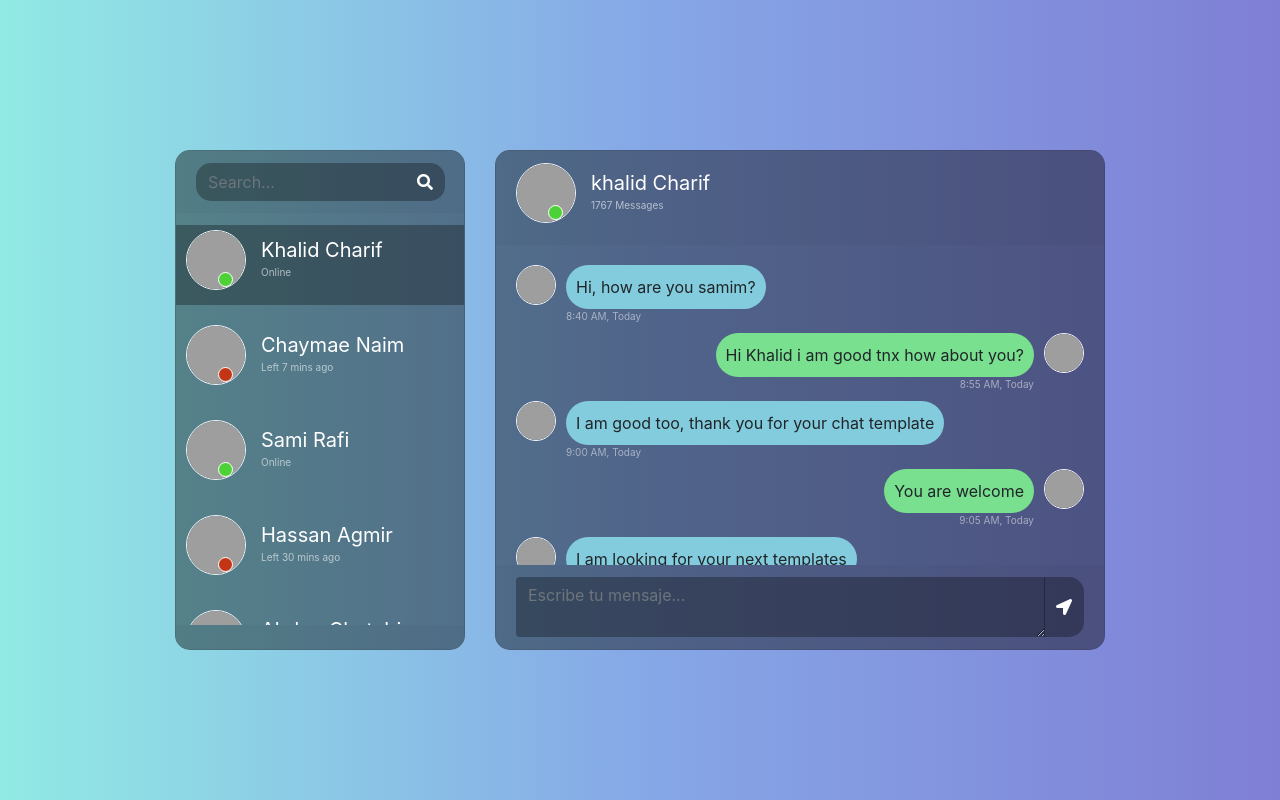
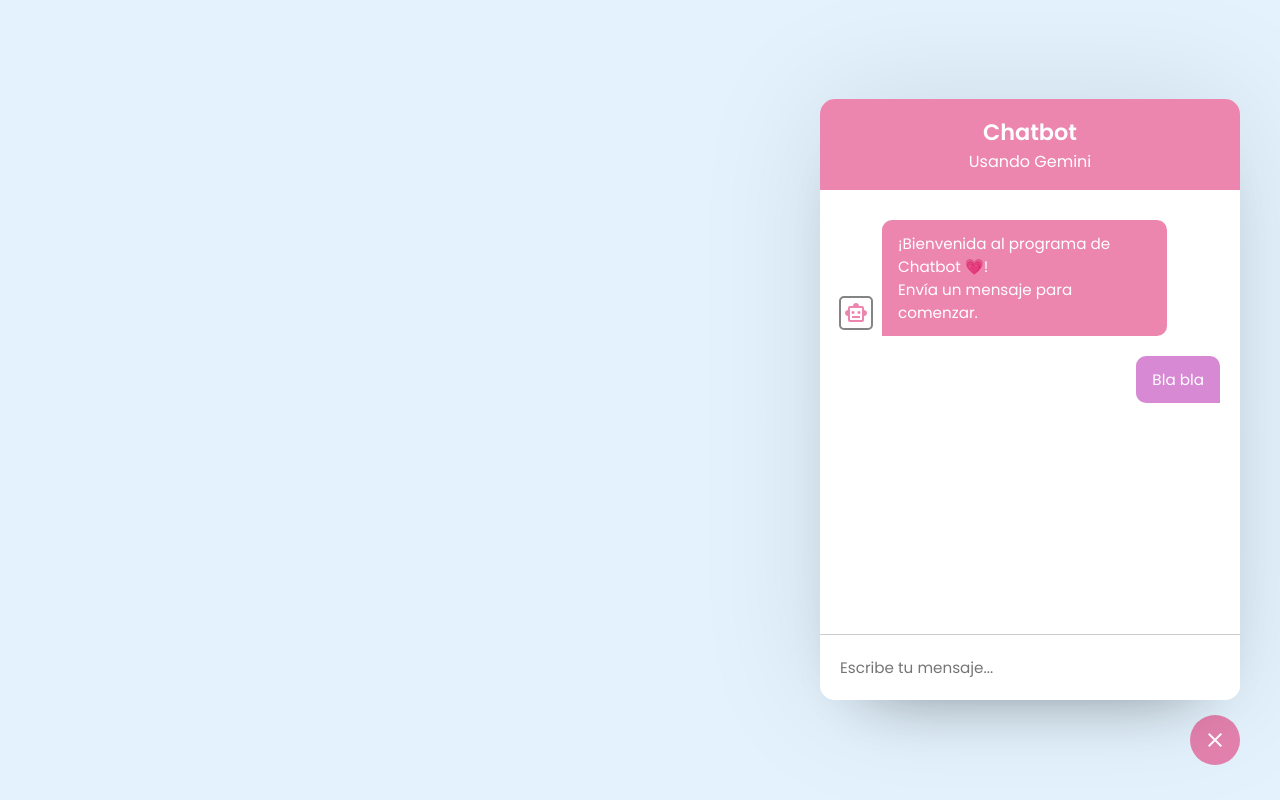
Before and after one commit to ChiaraVL/Gemini-Chatbot, a plain HTML site: page frontend/html/index.html in a window 1280 px wide. Drawn offline with nearby package versions, Linux system fonts and the light colour scheme; grey boxes are pictures that could not be loaded.

Commit message:
Implementación de front base

```diff
--- a/backend/index.js
+++ b/backend/index.js
@@ -5,8 +5,6 @@ import colors from 'colors';
 let chatHistory = [];
 
 async function main() {
-  console.log(colors.bold.cyan('¡Bienvenida al programa de Chatbot!'));
-  console.log(colors.bold.cyan('Puedes comenzar a chatear con el bot.'));
 
   while (true) {
     const userInput = readlineSync.question(colors.magenta('You: '));
--- a/frontend/css/chat.css
+++ /dev/null
@@ -1,214 +0,0 @@
-body,
-html{
-    height: 100%;
-    margin: 0;
-    background: #7F7FD5;
-    background: -webkit-linear-gradient(to right, #91EAE4, #86A8E7, #7F7FD5);
-    background: linear-gradient(to right, #91EAE4, #86A8E7, #7F7FD5);
-}
-
-.chat{
-    margin-top: auto;
-    margin-bottom: auto;
-}
-
-.card{
-    height: 500px;
-    border-radius: 15px !important;
-    background-color: rgba(0, 0, 0, 0.4) !important;
-}
-
-.contacts_body{
-    padding: 0.75rem 0 !important;
-    overflow-y: auto;
-    white-space: nowrap;
-}
-
-.msg_card_body{
-    overflow-y: auto;
-}
-
-.card-header {
-    border-radius: 15px 15px 0 0 !important;
-    border-bottom: 0 !important;
-}
-
-.card-footer {
-    border-radius: 0 0 15px 15px !important;
-    border-top: 0 !important;
-}
-
-.container {
-    align-content: center;
-}
-
-.search {
-    border-radius: 15px 0 0 15px !important;
-    background-color: rgba(0, 0, 0, 0.3) !important;
-    border: 0 !important;
-    color: white !important;
-}
-
-
-.type_msg {
-    background-color: rgba(0, 0, 0, 0.3) !important;
-    border: 0 !important;
-    color: white !important;
-    height: 60px !important;
-    overflow-y: auto;
-}
-
-.type_msg:focus, .search:focus{
-    box-shadow: none !important;
-    outline: 0px !important;
-}
-
-.send_btn, .search_btn {
-    border-radius: 0 15px 15px 0 !important;
-    background-color: rgba(0, 0, 0, 0.3) !important;
-    border: 0 !important;
-    color: white !important;
-    cursor: pointer;
-}
-
-.contacts {
-    list-style: none;
-    padding: 0;
-}
-
-.contacts li {
-    width: 100% !important;
-    padding: 5px 10px;
-    margin-bottom: 15px !important;
-}
-
-.active {
-    background-color: rgba(0, 0, 0, 0.3);
-}
-
-.user_img {
-    height: 60px;
-    width: 60px;
-    border: 1.5px solid #f5f6fa;
-}
-
-.user_img_msg {
-    height: 40px;
-    width: 40px;
-    border: 1.5px solid #f5f6fa;
-}
-
-.img_cont {
-    position: relative;
-    height: 70px;
-    width: 70 px;
-}
-
-.img_cont_msg {
-    height: 40px;
-    width: 40px;
-}
-
-.online_icon {
-    position: absolute;
-    height: 15px;
-    width: 15px;
-    background-color: #4cd137;
-    border-radius: 50%;
-    bottom: 13px;
-    right: 13px;
-    border: 1.5px solid white;
-}
-
-.offline {
-    background-color: #c23616 !important;
-}
-
-.user_info {
-    margin-top: auto;
-    margin-bottom: auto;
-    margin-left: 15px;
-}
-
-.user_info span{
-    font-size: 20px;
-    color: white;
-}
-
-.user_info p{
-    font-size: 10px;
-    color: rgba(255, 255, 255, 0.6);
-}
-
-.msg_container {
-    margin-top: auto;
-    margin-bottom: auto;
-    margin-left: 10px;
-    border-radius: 25px;
-    background-color: #82ccdd;
-    padding: 10px;
-    position: relative;
-}
-
-.msg_container_send {
-    margin: auto;
-    margin-bottom: auto;
-    margin-right: 10px;
-    border-radius: 25px;
-    background-color: #78e08f;
-    padding: 10px;
-    position: relative;
-}
-
-.msg_time_send {
-	position: absolute;
-	right: 0;
-	bottom: -15px;
-	color: rgba(255, 255, 255, 0.5);
-	font-size: 10px;
-}
-
-.msg_time {
-    position: absolute;
-    left: 0;
-    bottom: -15px;
-    color: rgba(255, 255, 255, 0.5);
-    font-size: 10px;
-}
-
-.meg_head {
-    position: relative;
-}
-
-* width */
-
-::-webkit-scrollbar {
-	width: 10px;
-}
-
-
-/* Track */
-
-::-webkit-scrollbar-track {
-	background: #f1f1f1;
-}
-
-
-/* Handle */
-
-::-webkit-scrollbar-thumb {
-	background: #888;
-}
-
-
-/* Handle on hover */
-
-::-webkit-scrollbar-thumb:hover {
-	background: #555;
-}
-
-@media(max-width: 576px) {
-	.contacts_card {
-		margin-bottom: 15px !important;
-	}
-}
--- /dev/null
+++ b/frontend/css/style.css
@@ -0,0 +1,152 @@
+@import url('https://fonts.googleapis.com/css2?family=Poppins:wght@400;500;600&display=swap');
+* {
+    margin: 0;
+    padding: 0;
+    box-sizing: border-box;
+    font-family: 'Poppins', sans-serif;
+}
+
+body {
+ background: #e3f2fd;
+}
+
+.chatbot-toggler {
+    position: fixed;
+    right: 40px;
+    bottom: 35px;
+    height: 50px;
+    width: 50px;
+    color: #fff;
+    border: none;
+    display: flex;
+    align-items: center;
+    justify-content: center;
+    outline: none;
+    cursor: pointer;
+    background: rgba(227, 74, 135, 0.667);
+    border-radius: 50%;
+}
+
+.chatbot-toggler span {
+    position: absolute;
+}
+
+.show-chatbot .chatbot-toggler span:first-child,
+.chatbot-toggler span:last-child {
+    opacity: 0;
+}
+
+.show-chatbot .chatbot-toggler span:last-child {
+    opacity: 1;
+}
+
+.chatbot {
+    position: fixed;
+    right: 40px;
+    bottom: 100px;
+    width: 420px;
+    transform: scale(0.5);
+    opacity: 0;
+    background: #fff;
+    border-radius: 15px;
+    overflow: hidden;
+    box-shadow: 0 0 128px 0 rgba(0, 0, 0, 0.1),
+                0 32px 64px -48px rgba(0, 0, 0, 0.5);
+}
+
+.show-chatbot .chatbot{
+    transform: scale(1);
+    opacity: 1;
+    pointer-events: auto;
+}
+
+.chatbot header {
+    background: rgba(227, 74, 135, 0.667);
+    padding: 16px 0;
+    text-align: center;
+}
+
+.chatbot header h2 {
+    color: #fff;
+    font-size: 1.4rem;
+}
+
+.chatbot .chat {
+    height: 510px;
+    overflow-y: auto;
+    padding: 30px 20px 70px;
+}
+
+.chatbot .chat-incoming, .chat-outgoing {
+    display: flex;
+}
+
+.chat-incoming span{
+    height: 32px;
+    width: 32px;
+    color: rgba(227, 74, 135, 0.667);
+    align-self: flex-end;
+    text-align: center;
+    outline: auto;
+    outline-color: #848484;
+    line-height: 32px;
+    border-radius: 4px;
+    margin: 0 10px 7px 0;
+}
+
+.chat-outgoing {
+    margin: 20px 0;
+    justify-content: flex-end;
+}
+
+.chatbot .chat-incoming p {
+    color: #fff;
+    max-width: 75%;
+    font-size: 0.95rem;
+    padding: 12px 16px;
+    background-color: rgba(227, 74, 135, 0.667);;
+    border-radius: 10px 10px 10px 0;
+}
+
+.chatbot .chat-outgoing p {
+    color: #fff;
+    font-size: 0.95rem;
+    padding: 12px 16px;
+    border-radius: 10px 10px 0 10px;
+    background-color: rgba(195, 79, 191, 0.667);
+}
+
+.chatbot .chat-input {
+    position: absolute;
+    bottom: 0;
+    width: 100%;
+    display: flex;
+    gap: 5px;
+    background-color: #fff;
+    padding: 5px 20px;
+    border-top: 1px solid #ccc;
+}
+
+.chat-input textarea {
+    height: 55px;
+    width: 100%;
+    border: none;
+    outline: none;
+    font-size: 0.95rem;
+    resize: none;
+    padding: 16px 15px 16px 0;
+}
+
+.chat-input span {
+    align-self: flex-end;
+    height: 55px;
+    line-height: 55px;
+    color: rgba(227, 74, 135, 0.667);
+    font-size: 1.35rem;
+    cursor: pointer;
+    visibility: hidden;
+}
+
+.chat-input textarea:valid ~ span {
+    visibility: visible;
+}
--- a/frontend/html/index.html
+++ b/frontend/html/index.html
@@ -1,185 +1,35 @@
 <!DOCTYPE html>
-<html>
-	<head>
-		<title>Chat</title>
-		<!-- Bootstrap -->
-		<link rel="stylesheet" href="https://stackpath.bootstrapcdn.com/bootstrap/4.1.3/css/bootstrap.min.css" >
-		<!-- Font awesome -->
-		<link rel="stylesheet" href="https://use.fontawesome.com/releases/v5.5.0/css/all.css" >
-		<!-- CSS -->
-		<link rel="stylesheet" type="text/css" href="../css/chat.css">
-	</head>
-	<body>
-		<div class="container-fluid h-100">
-			<div class="row justify-content-center h-100">
-				<div class="col-md-4 col-xl-3 chat"><div class="card mb-sm-3 mb-md-0 contacts_card">
-					<div class="card-header">
-						<div class="input-group">
-							<input type="text" placeholder="Search..." name="" class="form-control search">
-							<div class="input-group-prepend">
-								<span class="input-group-text search_btn"><i class="fas fa-search"></i></span>
-							</div>
-						</div>
-					</div>
-					<div class="card-body contacts_body">
-						<ui class="contacts">
-						<li class="active">
-							<div class="d-flex bd-highlight">
-								<div class="img_cont">
-									<img src="https://static.turbosquid.com/Preview/001292/481/WV/_D.jpg" class="rounded-circle user_img">
-									<span class="online_icon"></span>
-								</div>
-								<div class="user_info">
-									<span>Khalid Charif</span>
-									<p>Online</p>
-								</div>
-							</div>
-						</li>
-						<li>
-							<div class="d-flex bd-highlight">
-								<div class="img_cont">
-									<img src="https://2.bp.blogspot.com/-8ytYF7cfPkQ/WkPe1-rtrcI/AAAAAAAAGqU/FGfTDVgkcIwmOTtjLka51vineFBExJuSACLcBGAs/s320/31.jpg" class="rounded-circle user_img">
-									<span class="online_icon offline"></span>
-								</div>
-								<div class="user_info">
-									<span>Chaymae Naim</span>
-									<p>Left 7 mins ago</p>
-								</div>
-							</div>
-						</li>
-						<li>
-							<div class="d-flex bd-highlight">
-								<div class="img_cont">
-									<img src="https://i.pinimg.com/originals/ac/b9/90/acb990190ca1ddbb9b20db303375bb58.jpg" class="rounded-circle user_img">
-									<span class="online_icon"></span>
-								</div>
-								<div class="user_info">
-									<span>Sami Rafi</span>
-									<p>Online</p>
-								</div>
-							</div>
-						</li>
-						<li>
-							<div class="d-flex bd-highlight">
-								<div class="img_cont">
-									<img src="https://avatars.hsoubcdn.com/ed57f9e6329993084a436b89498b6088?s=256" class="rounded-circle user_img">
-									<span class="online_icon offline"></span>
-								</div>
-								<div class="user_info">
-									<span>Hassan Agmir</span>
-									<p>Left 30 mins ago</p>
-								</div>
-							</div>
-						</li>
-						<li>
-							<div class="d-flex bd-highlight">
-								<div class="img_cont">
-									<img src="https://static.turbosquid.com/Preview/001214/650/2V/boy-cartoon-3D-model_D.jpg" class="rounded-circle user_img">
-									<span class="online_icon offline"></span>
-								</div>
-								<div class="user_info">
-									<span>Abdou Chatabi</span>
-									<p>Left 50 mins ago</p>
-								</div>
-							</div>
-						</li>
-						</ui>
-					</div>
-					<div class="card-footer"></div>
-				</div></div>
-				<div class="col-md-8 col-xl-6 chat">
-					<div class="card">
-						<div class="card-header msg_head">
-							<div class="d-flex bd-highlight">
-								<div class="img_cont">
-									<img src="https://static.turbosquid.com/Preview/001292/481/WV/_D.jpg" class="rounded-circle user_img">
-									<span class="online_icon"></span>
-								</div>
-								<div class="user_info">
-									<span>khalid Charif</span>
-									<p>1767 Messages</p>
-								</div>
-							</div>
-						</div>
-						<div class="card-body msg_card_body">
-							<div class="d-flex justify-content-start mb-4">
-								<div class="img_cont_msg">
-									<img src="https://static.turbosquid.com/Preview/001292/481/WV/_D.jpg" class="rounded-circle user_img_msg">
-								</div>
-								<div class="msg_container">
-									Hi, how are you samim?
-									<span class="msg_time">8:40 AM, Today</span>
-								</div>
-							</div>
-							<div class="d-flex justify-content-end mb-4">
-								<div class="msg_container_send">
-									Hi Khalid i am good tnx how about you?
-									<span class="msg_time_send">8:55 AM, Today</span>
-								</div>
-								<div class="img_cont_msg">
-							<img src="https://avatars.hsoubcdn.com/ed57f9e6329993084a436b89498b6088?s=256" class="rounded-circle user_img_msg">
-								</div>
-							</div>
-							<div class="d-flex justify-content-start mb-4">
-								<div class="img_cont_msg">
-									<img src="https://static.turbosquid.com/Preview/001292/481/WV/_D.jpg" class="rounded-circle user_img_msg">
-								</div>
-								<div class="msg_container">
-									I am good too, thank you for your chat template
-									<span class="msg_time">9:00 AM, Today</span>
-								</div>
-							</div>
-							<div class="d-flex justify-content-end mb-4">
-								<div class="msg_container_send">
-									You are welcome
-									<span class="msg_time_send">9:05 AM, Today</span>
-								</div>
-								<div class="img_cont_msg">
-							<img src="https://avatars.hsoubcdn.com/ed57f9e6329993084a436b89498b6088?s=256" class="rounded-circle user_img_msg">
-								</div>
-							</div>
-							<div class="d-flex justify-content-start mb-4">
-								<div class="img_cont_msg">
-									<img src="https://static.turbosquid.com/Preview/001292/481/WV/_D.jpg" class="rounded-circle user_img_msg">
-								</div>
-								<div class="msg_container">
-									I am looking for your next templates
-									<span class="msg_time">9:07 AM, Today</span>
-								</div>
-							</div>
-							<div class="d-flex justify-content-end mb-4">
-								<div class="msg_container_send">
-									Ok, thank you have a good day
-									<span class="msg_time_send">9:10 AM, Today</span>
-								</div>
-								<div class="img_cont_msg">
-						<img src="https://avatars.hsoubcdn.com/ed57f9e6329993084a436b89498b6088?s=256" class="rounded-circle user_img_msg">
-								</div>
-							</div>
-							<div class="d-flex justify-content-start mb-4">
-								<div class="img_cont_msg">
-									<img src="https://static.turbosquid.com/Preview/001292/481/WV/_D.jpg" class="rounded-circle user_img_msg">
-								</div>
-								<div class="msg_container">
-									Bye, see you
-									<span class="msg_time">9:12 AM, Today</span>
-								</div>
-							</div>
-						</div>
-						<div class="card-footer">
-							<div class="input-group">
-								<textarea name="" class="form-control type_msg" placeholder="Escribe tu mensaje..."></textarea>
-								<div class="input-group-append">
-									<span class="input-group-text send_btn"><i class="fas fa-location-arrow"></i></span>
-								</div>
-							</div>
-						</div>
-					</div>
-				</div>
-			</div>
-		</div>
-	<!-- JQuery -->
-	<script src="https://ajax.googleapis.com/ajax/libs/jquery/3.3.1/jquery.min.js"></script>
-	<script type="text/javascript" src="../js/chat.js"></script>
-	</body>
+<html lang="es" dir="ltr">
+    <head>
+        <meta charset="utf-8">
+        <title>Chatbot | Chiara V</title>
+        <link rel="stylesheet" href="../css/style.css">
+        <meta name="viewport" content="width=device-width, initial-scale=1.0">
+        <link rel="stylesheet" href="https://fonts.googleapis.com/css2?family=Material+Symbols+Outlined:opsz,wght,FILL,GRAD@48,400,0,0">
+    </head>
+    <body class="show-chatbot">
+        <button class="chatbot-toggler">
+            <span class="material-symbols-outlined">mode_comment</span>
+            <span class="material-symbols-outlined">close</span>
+        </button>
+        <div class="chatbot">
+            <header>
+                <h2>Chatbot</h2>
+                <p style="color: #fff;">Usando Gemini</p>
+            </header>
+            <ul class="chat">
+                <li class="chat-incoming">
+                    <span class="material-symbols-outlined">smart_toy</span>
+                    <p>¡Bienvenida al programa de Chatbot 💗! <br> Envía un mensaje para comenzar.</p>
+                </li>
+                <li class="chat-outgoing">
+                    <p>Bla bla</p>
+                </li>
+            </ul>
+            <div class="chat-input">
+                <textarea placeholder="Escribe tu mensaje..." required></textarea>
+                <span id="send-btn" class="material-symbols-outlined">send</span>
+            </div>
+        </div>
+    </body>
 </html>
```
